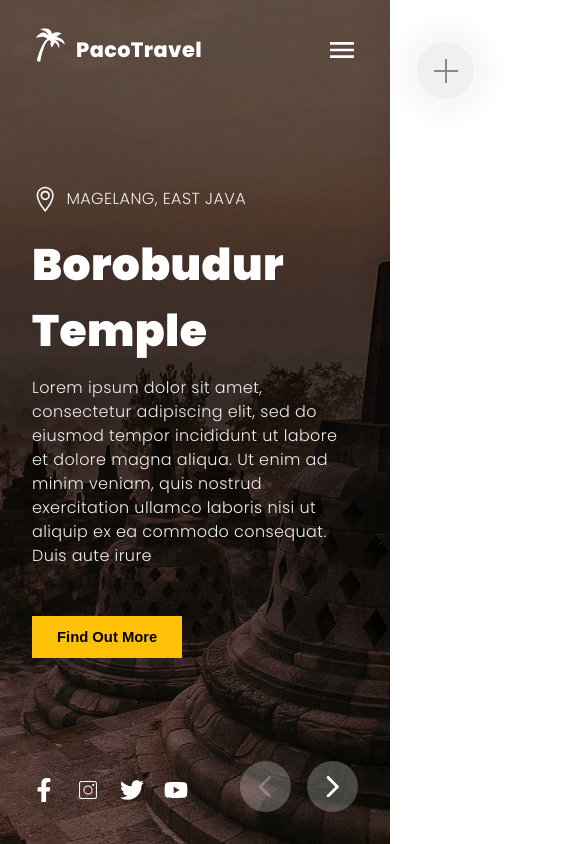
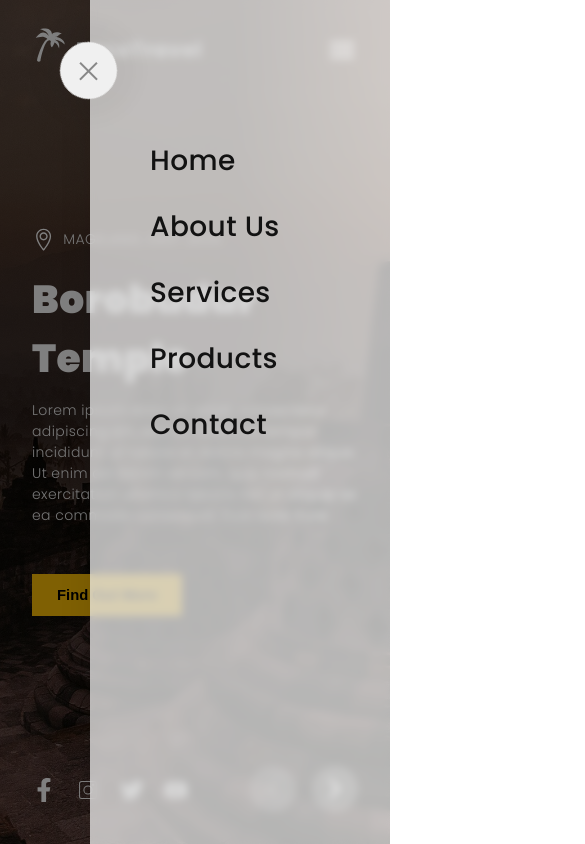
Before and after one commit to thekevinkun/travel-indonesia, a React (Create React App) app: page / in a window 390 px wide. Shown: the top 844 px of the page, 585 px wide, since content can reach past the window. Built offline with nearby package versions, Linux system fonts and the light colour scheme.

Commit message:
Restructure components and sections with better responsiveness

```diff
--- a/src/App.js
+++ b/src/App.js
@@ -1,15 +1,11 @@
 import "./app.css";
 
-import { Header, Hero } from "./sections";
+import { Header } from "./sections";
 
 const App = () => {
   return (
     <>
-        <Header />
-
-        <main>
-            <Hero />
-        </main>
+      <Header />
     </>
   )
 }
--- a/src/components/Nav/Nav.jsx
+++ b/src/components/Nav/Nav.jsx
@@ -2,45 +2,54 @@ import "./nav.css";
 
 import { useState } from "react";
 import { MdMenu } from "react-icons/md";
+import { GiPalmTree } from "react-icons/gi";
+
 
 const Nav = () => {
-  const [toggleMenu, setToggleMenu] = useState(false);
+  const [toggleMenu, setToggleMenu] = useState(true);
 
   return (
-    <aside className="sidebar">
-      <MdMenu
-        className="menu-icon"
-        onClick={() => setToggleMenu(true)}
-      />
+    <>
+      <nav className="nav hero__padding">
+        <div className="nav__logo">
+              <GiPalmTree className="logo-icon"/>
+              <span className="logo-name">PacoTravel</span>
+        </div>
 
-      <nav className={`glassmorphism-menu nav ${toggleMenu ? "visible" : ""}`}>
-        <ul className={`nav__list ${toggleMenu ? "visible" : ""}`}>
+        <MdMenu
+          className="menu-icon"
+          onClick={() => setToggleMenu(true)}
+        />
+      </nav>
+
+      <div className={`glassmorphism-menu nav-menu ${toggleMenu ? "visible" : ""}`}>
+        <ul className={`nav-menu__list ${toggleMenu ? "visible" : ""}`}>
           <li
-            className={`nav__list-item ${toggleMenu ? "visible" : ""}`}
+            className={`nav-menu__list-item ${toggleMenu ? "visible" : ""}`}
             onClick={() => setToggleMenu(false)}
           >
             <a href="#home">Home</a>
           </li>
           <li
-            className={`nav__list-item ${toggleMenu ? "visible" : ""}`}
+            className={`nav-menu__list-item ${toggleMenu ? "visible" : ""}`}
             onClick={() => setToggleMenu(false)}
           >
             <a href="#about">About Us</a>
           </li>
           <li
-            className={`nav__list-item ${toggleMenu ? "visible" : ""}`}
+            className={`nav-menu__list-item ${toggleMenu ? "visible" : ""}`}
             onClick={() => setToggleMenu(false)}
           >
             <a href="#services">Services</a>
           </li>
           <li
-            className={`nav__list-item ${toggleMenu ? "visible" : ""}`}
+            className={`nav-menu__list-item ${toggleMenu ? "visible" : ""}`}
             onClick={() => setToggleMenu(false)}
           >
             <a href="#products">Products</a>
           </li>
           <li
-            className={`nav__list-item ${toggleMenu ? "visible" : ""}`}
+            className={`nav-menu__list-item ${toggleMenu ? "visible" : ""}`}
             onClick={() => setToggleMenu(false)}
           >
             <a href="#contact">Contact</a>
@@ -48,13 +57,13 @@ const Nav = () => {
         </ul>
 
         <div
-          className={`nav__close ${toggleMenu ? "visible" : ""}`}
+          className={`nav-menu__close ${toggleMenu ? "visible" : ""}`}
           onClick={() => setToggleMenu(false)}
         ></div>
-      </nav>
+      </div>
 
       <div className={`overlay-body ${toggleMenu ? "visible" : ""}`}></div>
-    </aside>
+    </>
   )
 }
 
--- a/src/components/Nav/nav.css
+++ b/src/components/Nav/nav.css
@@ -1,18 +1,48 @@
-.sidebar .menu-icon {
+.nav {
+    width: 100%;
+    position: absolute;
+    top: 0;
+    left: 0;
+    display: flex;
+    align-items: center;
+    justify-content: space-between;
+    z-index: 20;
+}
+
+.nav .nav__logo {
+    display: flex;
+    align-items: center;
+    gap: 8px;
+}
+
+.nav .nav__logo .logo-icon {
+    position: relative;
+    bottom: 5px;
+    color: var(--color-white);
+    font-size: 2.25rem;
+}
+
+.nav .nav__logo .logo-name {
+    color: var(--color-white);
+    font-weight: 800;
+    font-size: 1.3rem;
+}
+
+.nav .menu-icon {
     display: flex;
     color: var(--color-white);
     font-size: 2rem;
     transition: color .15s ease-in, box-shadow .15s ease-in;
 }
 
-.sidebar .menu-icon:hover {
+.nav .menu-icon:hover {
     cursor: pointer;
     color: rgba(240, 240, 240, .65);
     box-shadow: 0 0 30px 10px rgba(0,0,0,0.03);
 }
 
-.nav {
-    height: 100vh;
+.nav-menu {
+    height: 100%;
     width: 320px;
     position: absolute;
     top: 0;
@@ -23,7 +53,7 @@
     z-index: 60;
 }
 
-.nav__close {
+.nav-menu__close {
     position: absolute;
     top: 5%;
     left: -30px;
@@ -40,8 +70,8 @@
     transition: transform 0.4s ease-in-out 0.2s, box-shadow 0.15s ease-in;
 }
 
-.nav__close::before,
-.nav__close::after {
+.nav-menu__close::before,
+.nav-menu__close::after {
     content: "";
     height: 2px;
     background: #898989;
@@ -51,20 +81,20 @@
     transition: background 0.15s ease-in;
 }
 
-.nav__close::after {
+.nav-menu__close::after {
     transform: rotate(90deg);
 }
 
-.nav__close:hover {
+.nav-menu__close:hover {
     box-shadow: 0 0 20px 20px rgba(0,0,0,0.07);
 }
 
-.nav__close:hover::before,
-.nav__close:hover::after {
+.nav-menu__close:hover::before,
+.nav-menu__close:hover::after {
     background: #000;
 }
 
-.nav .nav__list {
+.nav-menu .nav-menu__list {
     display: flex;
     flex: 1;
     flex-direction: column;
@@ -74,16 +104,16 @@
     color: var(--color-black);
 }
 
-.nav .nav__list .nav__list-item {
+.nav-menu .nav-menu__list .nav-menu__list-item {
     margin: 0.75rem 0;
 }
 
-.nav__list .nav__list-item {
+.nav-menu__list .nav-menu__list-item {
     transform: translatex(80%);
     transition: transform 0.4s ease-in-out;
 }
 
-.nav__list .nav__list-item::before {
+.nav-menu__list .nav-menu__list-item::before {
     content: "";
     height: 2px;
     background: var(--color-black);
@@ -96,28 +126,28 @@
     transition: transform 0.4s ease-in-out, opacity 0.4s linear;
 }
 
-.nav__list .nav__list-item:hover::before {
+.nav-menu__list .nav-menu__list-item:hover::before {
     transform: translateX(0);
     opacity: 1;
 }
 
-.nav__list .nav__list-item:nth-child(1) {
+.nav-menu__list .nav-menu__list-item:nth-child(1) {
     transition-delay: 0.05s;
 }
 
-.nav__list .nav__list-item:nth-child(2) {
+.nav-menu__list .nav-menu__list-item:nth-child(2) {
     transition-delay: 0.1s;
 }
 
-.nav__list .nav__list-item:nth-child(3) {
+.nav-menu__list .nav-menu__list-item:nth-child(3) {
     transition-delay: 0.15s;
 }
 
-.nav__list .nav__list-item:nth-child(4) {
+.nav-menu__list .nav-menu__list-item:nth-child(4) {
     transition-delay: 0.2s;
 }
 
-.nav__list .nav__list-item:nth-child(5) {
+.nav-menu__list .nav-menu__list-item:nth-child(5) {
     transition-delay: 0.25s;
 }
 
@@ -130,7 +160,7 @@
     top: 0;
     right: 0;
     bottom: 0;
-    z-index: 50;
+    z-index: 30;
     transform: translateX(-100%);
     background: linear-gradient(to right, rgba(0, 0, 0, 0.5) 60%, rgba(0, 0, 0, 0) 100%);
     transition: transform 0.4s ease-in-out;
@@ -144,14 +174,20 @@
     display: none;
 }
 
-.nav.visible {
+.nav-menu.visible {
     transform: translateX(0);
 }
 
-.nav__close.visible {
+.nav-menu__close.visible {
     transform: translateX(0) rotate(45deg);
 }
 
-.nav__list-item.visible {
+.nav-menu__list-item.visible {
     transform: translateX(0);
 }
+
+@media screen and (max-width: 460px) {
+    .nav-menu {
+        width: 300px;
+    }
+}
--- a/src/embla.css
+++ b/src/embla.css
@@ -21,14 +21,12 @@
   transform: translate3d(0, 0, 0);
   flex: 0 0 var(--slide-size);
   min-width: 0;
-
 }
 
 .embla__slide__number {
   display: flex;
   align-items: center;
   justify-content: center;
-  height: var(--slide-height);
   user-select: none;
 }
 
@@ -87,6 +85,7 @@
 .embla__dots {
   height: 100%;
   padding: 0 6.75rem;
+  padding-bottom: 2.5rem;
   position: absolute;
   top: 0;
   right: 0;
@@ -167,3 +166,10 @@
     color: rgba(8, 8, 8, 1);
   }
 }
+
+@media screen and (max-width: 460px) {
+  .embla__button {
+    width: 2.9rem;
+    height: 2.9rem;
+  }
+}
--- a/src/sections/Header/Header.jsx
+++ b/src/sections/Header/Header.jsx
@@ -1,18 +1,14 @@
 import "./header.css";
 
 import { Nav } from "../../components";
+import { Hero } from "../../sections";
 
-import { GiPalmTree } from "react-icons/gi";
 
 const Header = () => {
   return (
-    <header className="header hero__padding">
-        <div className="header__logo">
-            <GiPalmTree className="logo-icon"/>
-            <span className="logo-name">PacoTravel</span>
-        </div>
-
-        <Nav />
+    <header className="header">
+      <Nav />
+      <Hero />
     </header>
   )
 }
--- a/src/sections/Header/header.css
+++ b/src/sections/Header/header.css
@@ -1,29 +1,7 @@
 .header {
+    position: relative;
     width: 100%;
-    position: absolute;
-    top: 0;
-    left: 0;
-    display: flex;
-    align-items: center;
-    justify-content: space-between;
-    z-index: 20;
+    height: 100vh;
+    background-color: #121212;
+    overflow: hidden;
 }
-
-.header .header__logo {
-    display: flex;
-    align-items: center;
-    gap: 8px;
-}
-
-.header__logo .logo-icon {
-    position: relative;
-    bottom: 5px;
-    color: var(--color-white);
-    font-size: 2.25rem;
-}
-
-.header__logo .logo-name {
-    color: var(--color-white);
-    font-weight: 800;
-    font-size: 1.3rem;
-}
--- a/src/sections/Hero/Hero.jsx
+++ b/src/sections/Hero/Hero.jsx
@@ -1,4 +1,6 @@
 import "./hero.css";
+
+import { useEffect, useState } from "react";
 
 import { data } from "../../constants";
 import { Button, EmblaCarousel } from "../../components";
@@ -9,7 +11,7 @@ import { FaFacebookF } from "react-icons/fa";
 import { CiInstagram } from "react-icons/ci";
 import { TfiLocationPin } from "react-icons/tfi";
 
-const getImage = () => {
+const getImage = (viewHeight) => {
   return data.destinations.map((item) => (
     <div key={item.title}className="embla__slide">
       <div
@@ -18,6 +20,7 @@ const getImage = () => {
           backgroundRepeat: "no-repeat",
           backgroundPosition: "center",
           backgroundImage: `url(${item.image})`,
+          height: viewHeight
         }}
         className="embla__slide__number"
       >
@@ -62,9 +65,27 @@ const getImage = () => {
 }
 
 const Hero = () => {
+  const [viewHeight, setViewHeight] = useState("100vh");
+
+  // useEffect(() => {
+  //   function resetHeight(){
+  //     // reset the body height to that of the inner browser
+  //     console.log(window.innerHeight + "px")
+  //     setViewHeight(window.innerHeight + "px");
+  //   }
+
+  //   // reset the height whenever the window's resized
+  //   window.addEventListener("resize", resetHeight);
+
+  //   // called to initially set the height.
+  //   resetHeight();
+
+  //   return () => window.removeEventListener('resize', resetHeight);
+  // }, [])
+
   return (
     <section className="hero">
-      <EmblaCarousel getSlides={getImage()}/>
+      <EmblaCarousel getSlides={getImage(viewHeight)}/>
     </section>
   )
 }
--- a/src/sections/Hero/hero.css
+++ b/src/sections/Hero/hero.css
@@ -2,6 +2,7 @@
     position: relative;
     width: 100%;
     height: 100%;
+    z-index: 10;
 }
 
 .hero .hero-overlay {
@@ -18,7 +19,7 @@
     position: absolute;
     top: 0;
     left: 0;
-    z-index: 10;
+    z-index: 12;
     max-width: 680px;
     display: flex;
     flex-direction: column;
@@ -40,18 +41,18 @@
     text-transform: uppercase;
 }
 
-.hero__destination .title {
+.destination .title {
     margin-top: 1.25rem;
     font-size: 2.75rem;
     font-weight: 900;
     color: var(--color-white);
 }
 
-.hero__destination .description {
+.destination .description {
     margin-top: 0.75rem;
 }
 
-.hero__destination .btn {
+.destination .btn {
     width: fit-content;
     margin-top: 4rem;
 }
@@ -93,7 +94,7 @@
         max-width: 520px;
     }
 
-    .hero__destination .btn {
+    .destination .btn {
         margin-top: 3rem;
     }
 
@@ -101,3 +102,34 @@
         gap: 20px;
     }
 }
+
+@media screen and (max-width: 460px) {
+    .hero .hero__destination {
+        max-width: 100%;
+    }
+
+    .destination .btn {
+        margin-top: 3rem;
+    }
+
+    .hero__destination .social-media {
+        gap: 20px;
+    }
+
+    .location .location-icon {
+        font-size: 1.45rem;
+    }
+
+    .location .name {
+        font-size: 0.875rem;
+    }
+
+    .destination .title {
+        font-size: 2.45rem;
+    }
+
+    .destination .description {
+        font-size: 0.875rem;
+        max-width: 420px;
+    }
+}
```
